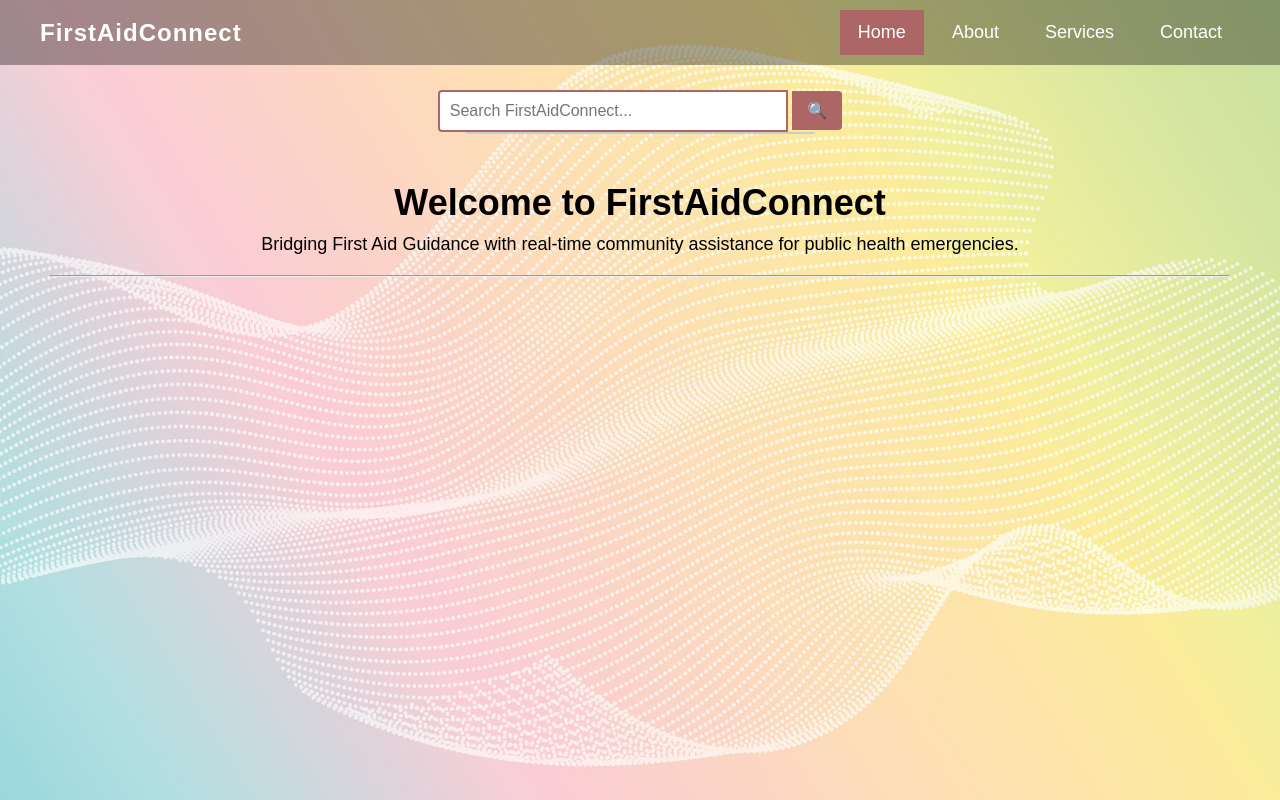
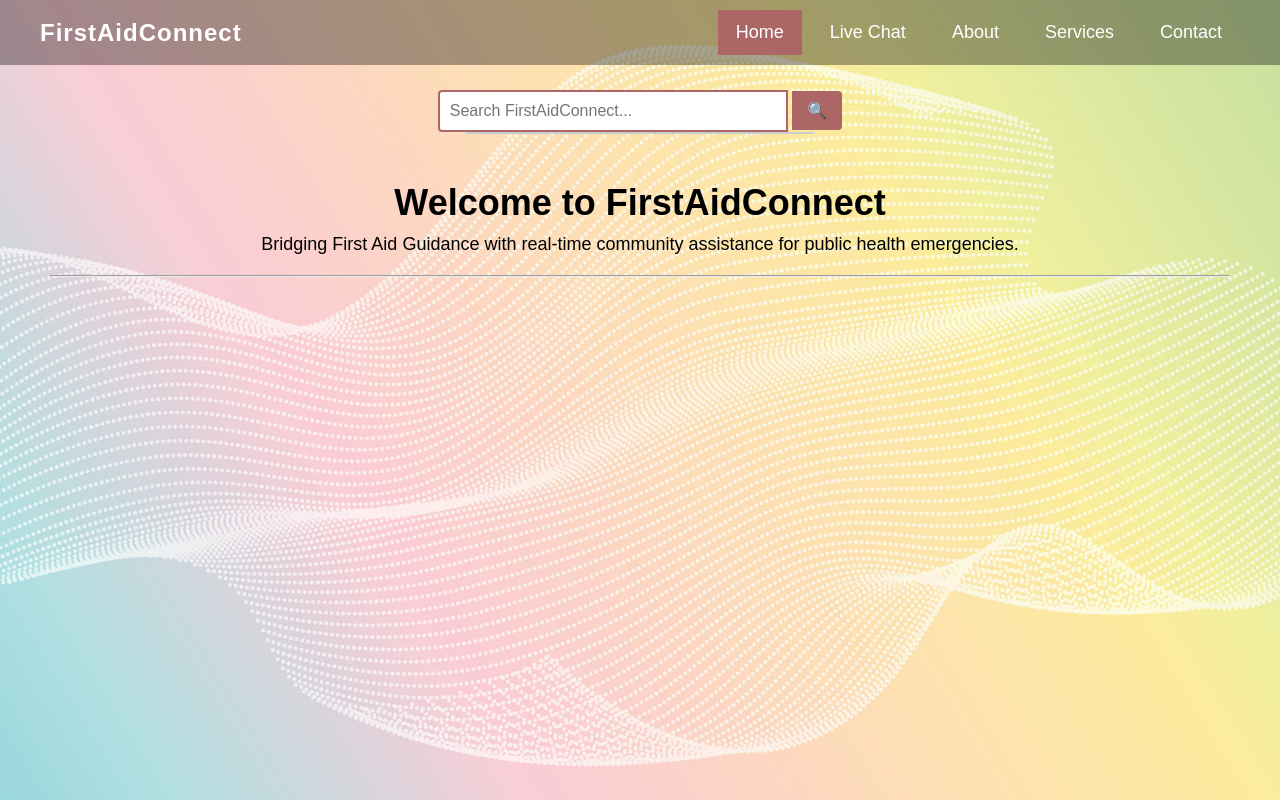
Before and after one commit to Soumya5704/FirstAidConnect, a plain HTML site: page index.html in a window 1280 px wide. Drawn offline with Linux system fonts and the light colour scheme.

Commit message:
Update index.html

```diff
--- a/index.html
+++ b/index.html
@@ -13,6 +13,7 @@
         <div class="logo">FirstAidConnect</div>
         <div class="nav-links">
             <a href="index.html" class="active">Home</a>
+            <a href="community.html">Live Chat</a>
             <a href="about.html">About</a>
             <a href="services.html">Services</a>
             <a href="contact.html">Contact</a>
```
